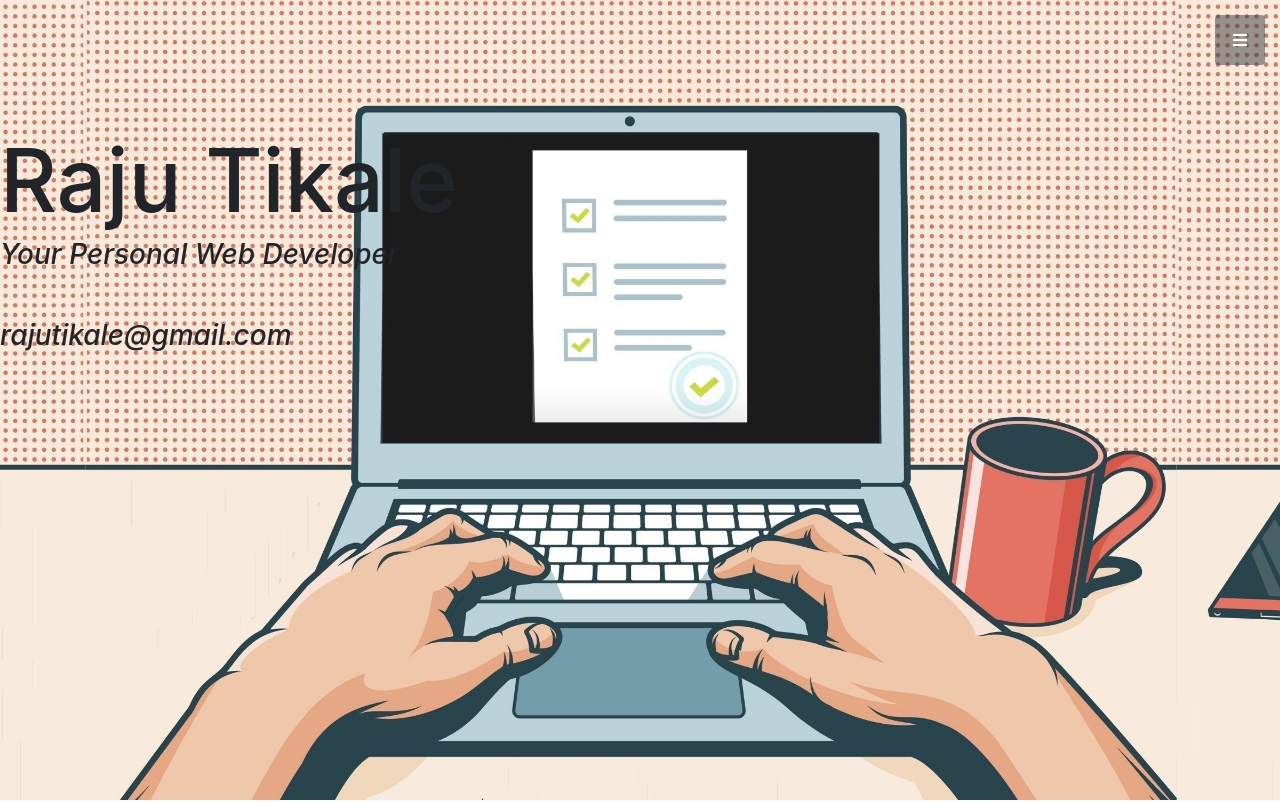
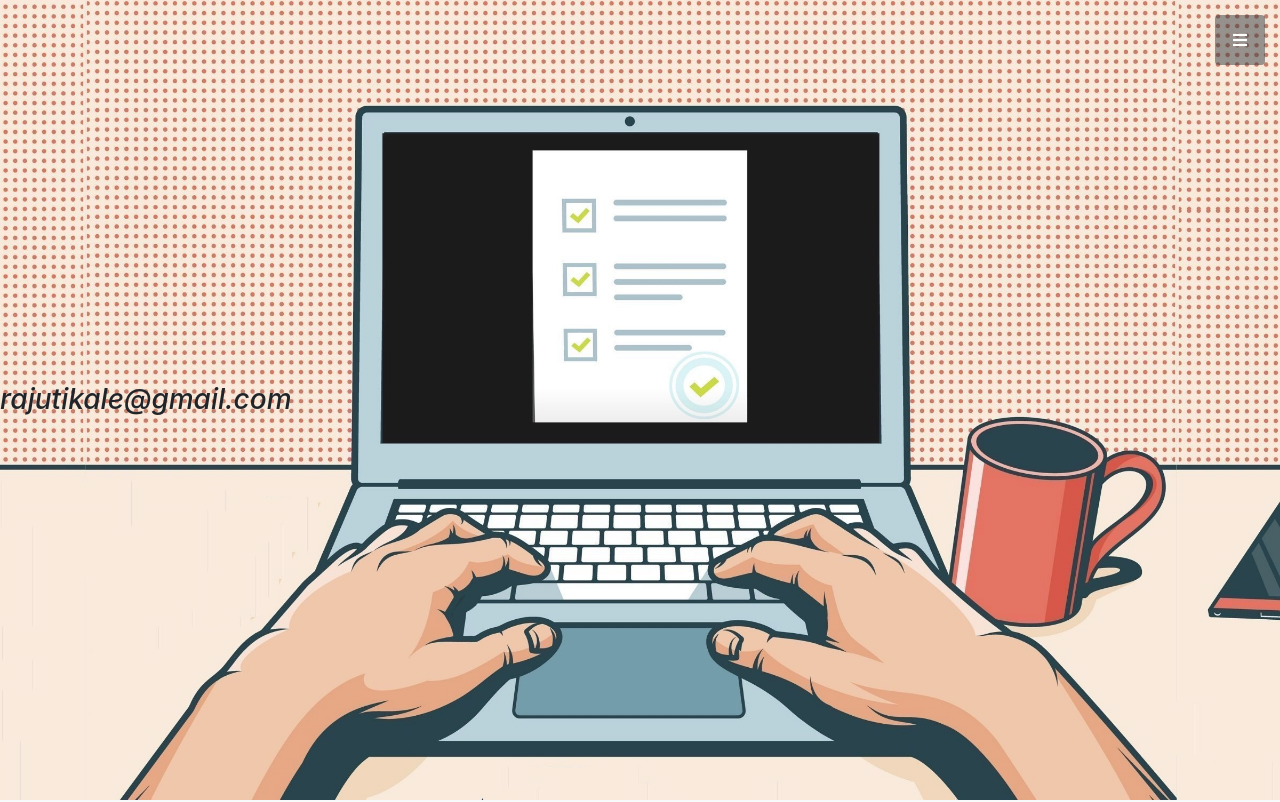
Before and after one commit to raju-tikale/raju-tikale.github.io, a website with bundled scripts: page index.html in a window 1280 px wide. Shown: the top 802 px of the page. Built offline with nearby package versions, Linux system fonts and the light colour scheme.

Commit message:
Update index.html
update

```diff
--- a/index.html
+++ b/index.html
@@ -54,10 +54,10 @@
 
   <!-- Header -->
   <header class="masthead d-flex">
-    <div class="">
-      <h1 class="mb-1">Raju Tikale</h1>
+    <div class="my-auto">
+      <h1 class="mb-1"></h1>
       <h3 class="mb-5">
-        <em>Your Personal Web Developer</em>
+        <em></em>
       </h3>
       <h3 class="mb-5">
         <em>rajutikale@gmail.com</em>
```
